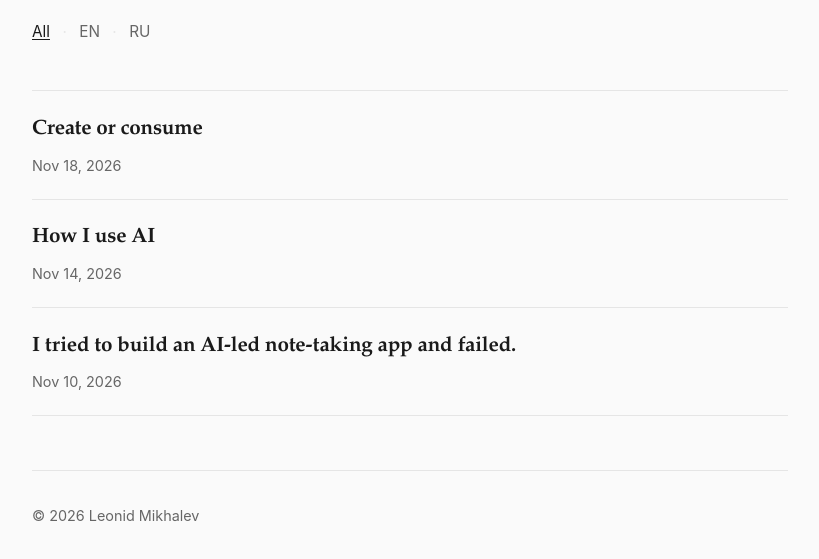
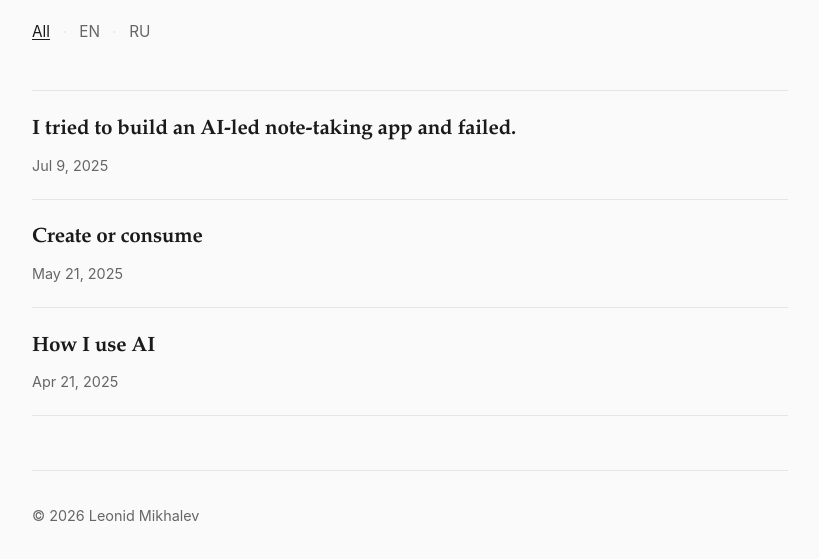
Before and after one commit to Flipkers/blog, an Astro site: page /blog/ in a window 1280 px wide. Shown: the part 193-752 px from the top of the page, without its empty margins (230-1049 px from the left). Built offline with nearby package versions, Linux system fonts and the light colour scheme; Astro itself is replaced by a stand-in of ours.

Commit message:
Update pubDates on three essays
Set create-or-consume to 2025-05-21, how-i-use-ai to 2025-04-21, and the note-taking essay to 2025-07-09.

Co-authored-by: Leonid Mikhalev <Flipkers@users.noreply.github.com>

```diff
--- a/src/content/blog/create-or-consume.md
+++ b/src/content/blog/create-or-consume.md
@@ -1,7 +1,7 @@
 ---
 title: "Create or consume"
 description: "Time always was, is, will be limited — so you need to distribute it smart."
-pubDate: 2026-11-18
+pubDate: 2025-05-21
 lang: en
 draft: false
 ---
--- a/src/content/blog/how-i-use-ai.md
+++ b/src/content/blog/how-i-use-ai.md
@@ -1,7 +1,7 @@
 ---
 title: "How I use AI"
 description: "I try to use AI everywhere I can."
-pubDate: 2026-11-14
+pubDate: 2025-04-21
 lang: en
 draft: false
 ---
--- a/src/content/blog/i-tried-to-build-an-ai-led-note-taking-app-and-failed.md
+++ b/src/content/blog/i-tried-to-build-an-ai-led-note-taking-app-and-failed.md
@@ -1,7 +1,7 @@
 ---
 title: "I tried to build an AI-led note-taking app and failed."
 description: "I have ADHD and my brain processes much more information than people usually do."
-pubDate: 2026-11-10
+pubDate: 2025-07-09
 lang: en
 draft: false
 ---
```
